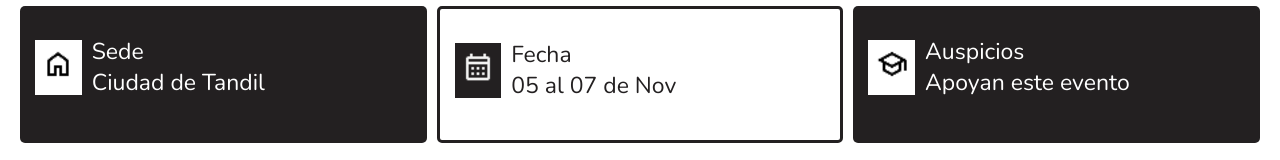
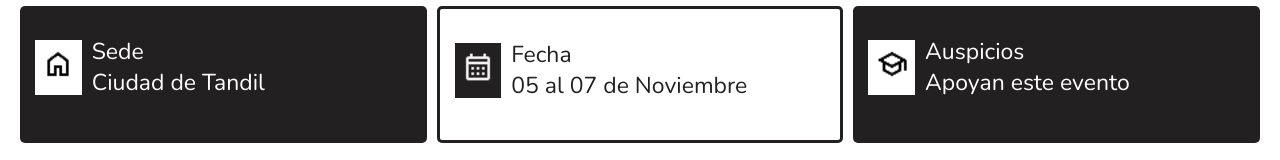
Before and after one commit to magnoitsystems/proyecto-jornadas-interhospitalarias, a Next.js app: page / in a window 1280 px wide. Shown: the part 606-766 px from the top of the page. Built offline with nearby package versions, Linux system fonts and the light colour scheme; no server answers; a web font is replaced by a local one.

Commit message:
fix bugs

```diff
--- a/src/components/Home/Home.tsx
+++ b/src/components/Home/Home.tsx
@@ -81,7 +81,7 @@ export default function Home(){
                             </div>
                             <div className={styles.infoCardsProperties}>
                                 <span>Fecha</span>
-                                <span>05 al 07 de Nov</span>
+                                <span>05 al 07 de Noviembre</span>
                             </div>
                         </div>
                     </div>
```
